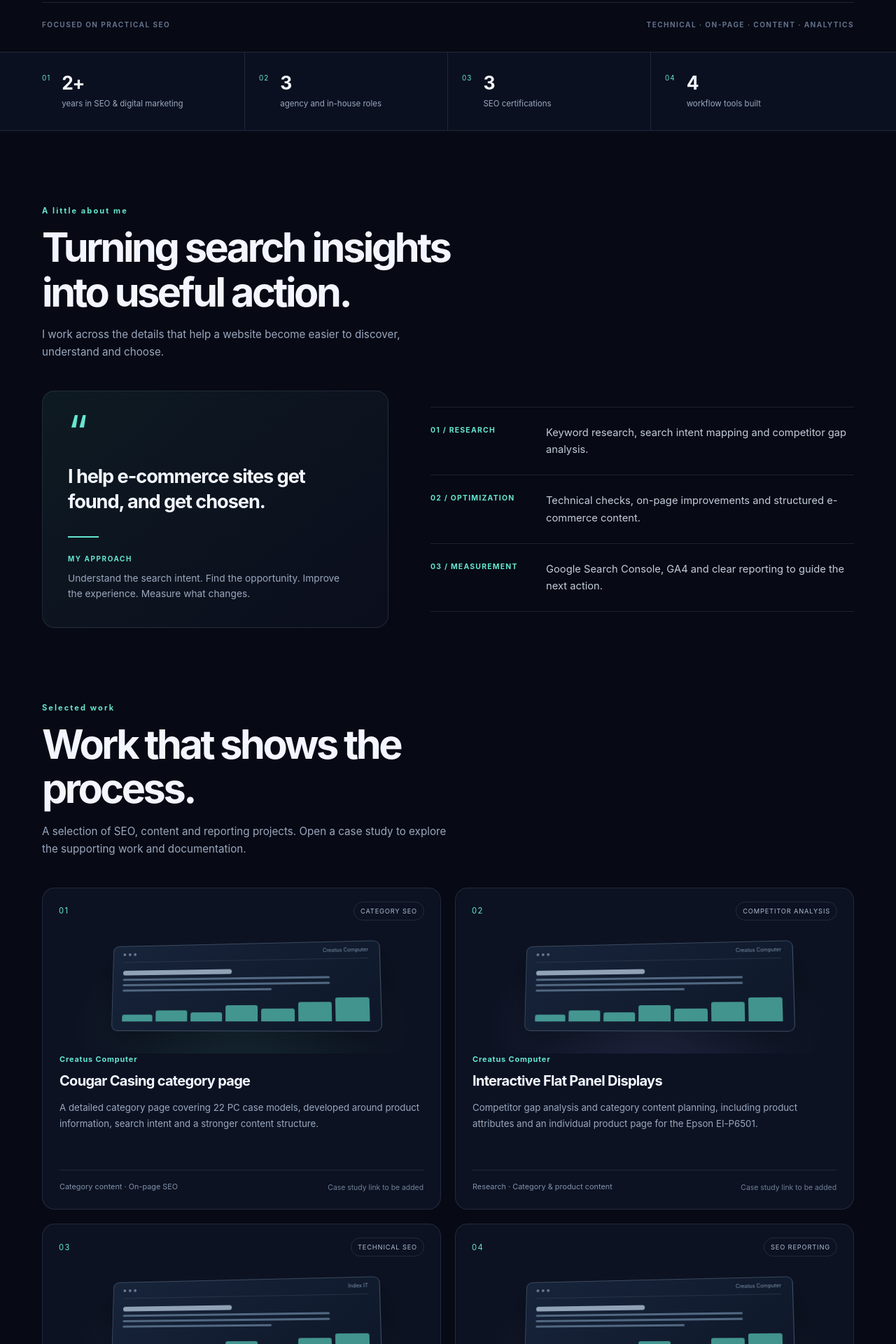
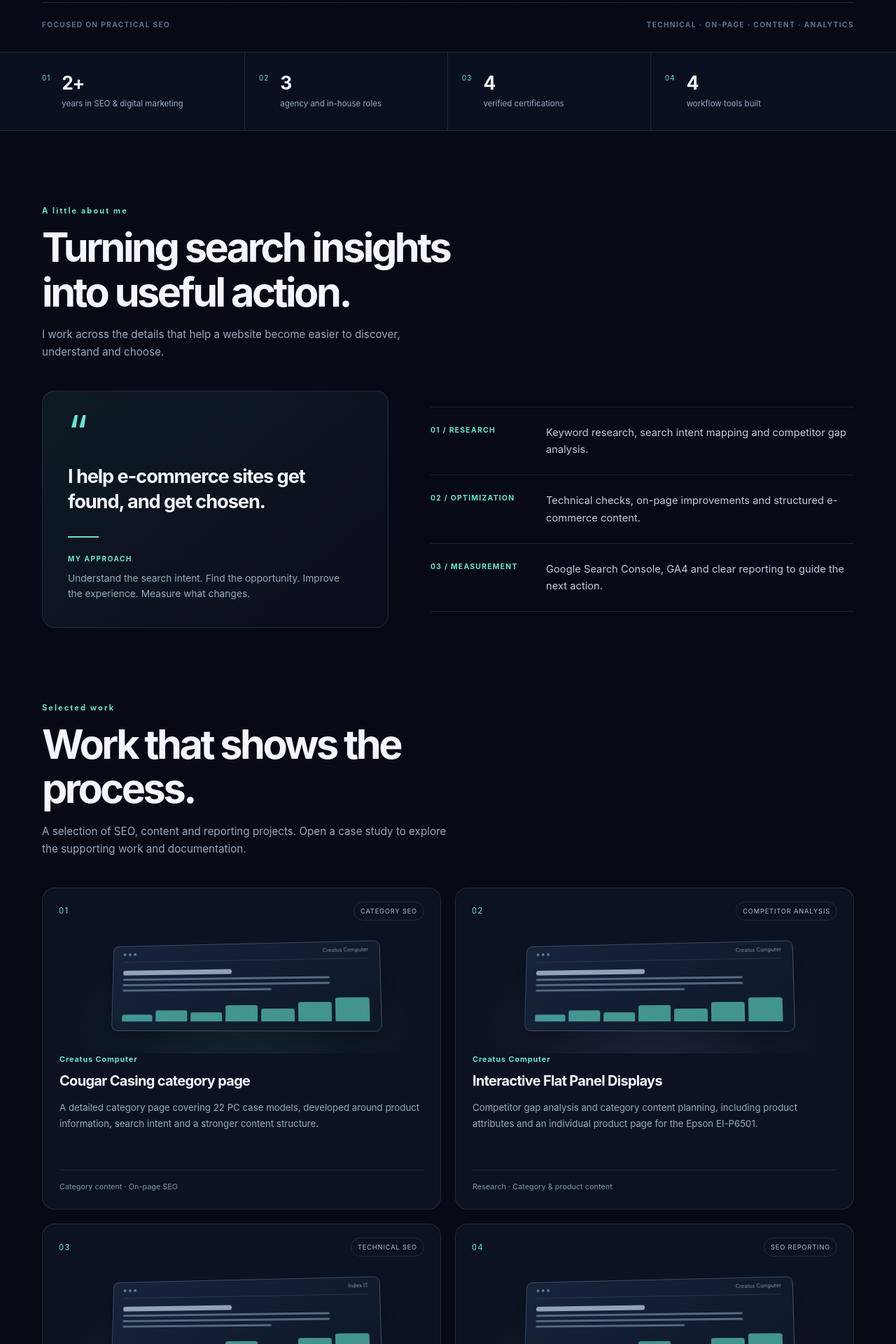
Before and after one commit to jonyedahmed/portfolio, a React (Vite) app: page / in a window 1280 px wide. Shown: the part 780-2700 px from the top of the page at 70% size. Built offline with nearby package versions, Linux system fonts and the light colour scheme.

Commit message:
Add files via upload

```diff
--- a/src/App.jsx
+++ b/src/App.jsx
@@ -143,17 +143,15 @@ export default function App() {
                   <p className="work-description">{item.text}</p>
                   <div className="work-footer">
                     <span>{item.deliverable || "SEO case study"}</span>
-                    {item.googleDriveUrl ? (
-                      <a className="text-link" href={item.googleDriveUrl} target="_blank" rel="noopener noreferrer">View case study <Arrow /></a>
-                    ) : (
-                      <span className="link-pending">Case study link to be added</span>
+                    {item.googleDriveUrl && (
+                      <a className="text-link" href={item.googleDriveUrl} target="_blank" rel="noopener noreferrer">{item.linkLabel || "View case study"} <Arrow /></a>
                     )}
                   </div>
                 </div>
               </article>
             ))}
           </div>
-          <p className="work-note"><span>↗</span> Project documents can be shared through Google Drive. Links will open in a new tab.</p>
+          <p className="work-note"><span>↗</span> Reports and project documents open in a new tab.</p>
         </Section>
 
         <Section id="experience" kicker="Career path" title="Experience & contribution">
@@ -188,7 +186,20 @@ export default function App() {
           <div className="certification-block">
             <div><p className="eyebrow">LEARNING & CERTIFICATIONS</p><h3>Always improving the craft.</h3></div>
             <div className="certification-list">
-              {CERTIFICATIONS.map((cert) => <div className="certification" key={cert.name}><span className="cert-check">✓</span><div><strong>{cert.name}</strong><small>{cert.issuer}</small></div></div>)}
+              {CERTIFICATIONS.map((cert) => {
+                const body = (
+                  <>
+                    <span className="cert-check">✓</span>
+                    <div><strong>{cert.name}</strong><small>{cert.issuer}</small></div>
+                    {cert.url && <span className="cert-view">Verify <Arrow /></span>}
+                  </>
+                );
+                return cert.url ? (
+                  <a className="certification certification-link" key={cert.name} href={cert.url} target="_blank" rel="noopener noreferrer" aria-label={`Verify ${cert.name}`}>{body}</a>
+                ) : (
+                  <div className="certification" key={cert.name}>{body}</div>
+                );
+              })}
             </div>
           </div>
         </Section>
@@ -227,7 +238,7 @@ export default function App() {
       <footer className="site-footer">
         <div className="container footer-inner">
           <a href="#home" className="footer-brand">JONAYED<span>.</span></a>
-          <p>© {new Date().getFullYear()} {PROFILE.name}. Built with purpose.</p>
+          <p suppressHydrationWarning>© {new Date().getFullYear()} {PROFILE.name}. Built with purpose.</p>
           <a href="#home">Back to top ↑</a>
         </div>
       </footer>
--- a/src/data.js
+++ b/src/data.js
@@ -21,7 +21,7 @@ export const CONTACT = {
 export const STATS = [
   { value: "2+", label: "years in SEO & digital marketing" },
   { value: "3", label: "agency and in-house roles" },
-  { value: "3", label: "SEO certifications" },
+  { value: "4", label: "verified certifications" },
   { value: "4", label: "workflow tools built" },
 ];
 
@@ -91,11 +91,23 @@ export const WORK = [
   },
   {
     tag: "SEO REPORTING",
-    title: "Monthly SEO progress reports",
-    text: "Structured reporting on ranking movement, Search Console performance, internal-link improvements and duplicate metadata fixes.",
+    title: "Monthly SEO ranking reports",
+    text: "A month-by-month ranking report for Creatus Computer, from May to October 2026, used to track keyword movement and decide the next optimization steps.",
     meta: "Creatus Computer",
-    deliverable: "Performance reporting · Action tracking",
-    googleDriveUrl: "",
+    deliverable: "Ranking tracking · Monthly reporting",
+    googleDriveUrl:
+      "https://docs.google.com/spreadsheets/d/1xu53mTmGyfzu-BdEMOVM1-DxNF55xUWDOeeLztE2cNc/edit?usp=sharing",
+    linkLabel: "View ranking report",
+  },
+  {
+    tag: "PRODUCT CONTENT",
+    title: "Product upload tracker",
+    text: "A monthly log of products uploaded and optimized on the Creatus Computer store, kept from June to November 2026 so every listing can be traced and reviewed.",
+    meta: "Creatus Computer",
+    deliverable: "Product uploads · Catalog tracking",
+    googleDriveUrl:
+      "https://docs.google.com/spreadsheets/d/1dBV4w9wo3MIYipekTte3QeLqBfXDb6rBGFW9VUdAKKw/edit?usp=sharing",
+    linkLabel: "View upload tracker",
   },
 ];
 
@@ -114,7 +126,24 @@ export const TOOLS_BUILT = [
 ];
 
 export const CERTIFICATIONS = [
-  { name: "Google Ads Search Certification", issuer: "Google" },
-  { name: "AI Search Operating System", issuer: "Semrush Academy · Jul 2026" },
-  { name: "International SEO", issuer: "Semrush Academy · Jul 2026" },
+  {
+    name: "Google Analytics Certification",
+    issuer: "Google Skillshop · 2026",
+    url: "https://skillshop.credential.net/34239a55-1386-4409-bb71-099cfed3bc8d#acc.kROGoKqQ",
+  },
+  {
+    name: "Google Ads Search Certification",
+    issuer: "Google Skillshop",
+    url: "https://skillshop.credential.net/5c611a0a-346d-4508-8f17-2128060d1ffa#acc.d5zyflaX",
+  },
+  {
+    name: "International SEO",
+    issuer: "Semrush Academy · Jul 2026",
+    url: "https://static.semrush.com/academy/certificates/56ff061882/jonayed-ahmed_30.pdf",
+  },
+  {
+    name: "AI Search Operating System",
+    issuer: "Semrush Academy · Jul 2026",
+    url: "https://static.semrush.com/academy/certificates/b844bedeaa/jonayed-ahmed_37.pdf",
+  },
 ];
--- a/src/styles.css
+++ b/src/styles.css
@@ -102,6 +102,9 @@ h2 { margin: 0; font-size: clamp(2.2rem,4.5vw,3.65rem); line-height: 1.1; letter
 .work-card-2 .work-art { background: radial-gradient(ellipse at 50% 80%,rgba(141,155,255,.17),transparent 60%); }
 .work-card-3 .work-art { background: radial-gradient(ellipse at 50% 80%,rgba(72,150,190,.16),transparent 60%); }
 .work-card-4 .work-art { background: radial-gradient(ellipse at 50% 80%,rgba(204,150,255,.13),transparent 60%); }
+.work-card-5 .work-art { background: radial-gradient(ellipse at 50% 80%,rgba(101,230,209,.16),transparent 60%); }
+.work-card-5 { grid-column: 1 / -1; }
+@media (max-width: 900px) { .work-card-5 { grid-column: auto; } }
 .art-window { position: relative; z-index: 1; width: 68%; height: 126px; padding: 0 15px 12px; border: 1px solid rgba(169,194,218,.28); border-radius: 9px; background: linear-gradient(145deg,#17243a,#0e1729); transform: perspective(600px) rotateX(5deg) rotateY(-7deg); box-shadow: 0 18px 38px rgba(0,0,0,.35); }
 .art-window-bar { display: flex; align-items: center; gap: 4px; height: 24px; border-bottom: 1px solid rgba(169,194,218,.12); }
 .art-window-bar i { width: 4px; height: 4px; border-radius: 50%; background: #6c8197; }
@@ -146,6 +149,10 @@ h2 { margin: 0; font-size: clamp(2.2rem,4.5vw,3.65rem); line-height: 1.1; letter
 .certification-block h3 { margin: 0; font-size: 1.2rem; }
 .certification-list { display: grid; gap: 12px; }
 .certification { display: flex; align-items: center; gap: 12px; }
+.certification-link { padding: 10px 12px; margin: -10px -12px; border-radius: 12px; color: inherit; text-decoration: none; transition: background .2s; }
+.certification-link:hover { background: rgba(101,230,209,.07); }
+.certification-link > div { flex: 1; }
+.cert-view { margin-left: auto; color: var(--accent); font-size: .68rem; font-weight: 700; white-space: nowrap; }
 .cert-check { display: grid; place-items: center; width: 25px; height: 25px; border-radius: 50%; color: var(--accent); background: rgba(101,230,209,.1); font-size: .8rem; }
 .certification strong, .certification small { display: block; }
 .certification strong { font-size: .79rem; }.certification small { color: var(--muted); font-size: .69rem; }
```
